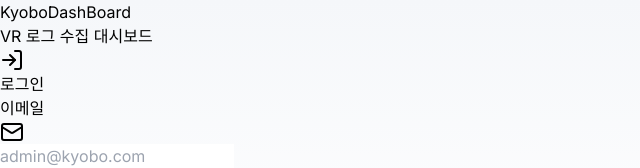
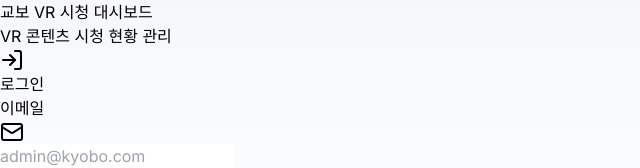
Before and after one commit to mindvridge/KyoboDashBoard, a Next.js app in the folder frontend/: page /login in a window 1280 px wide. Shown: the top 168 px of the page, without its empty margins (0-640 px from the left). Built offline with nearby package versions, Linux system fonts and the light colour scheme; no server answers.

Commit message:
refactor: 대시보드 타이틀 변경 (교보 VR 시청 대시보드)
- layout.tsx: 페이지 타이틀 변경
- login/page.tsx: 로그인 페이지 타이틀 변경
- Sidebar.tsx: 사이드바 로고 텍스트 변경

```diff
--- a/frontend/app/layout.tsx
+++ b/frontend/app/layout.tsx
@@ -6,8 +6,8 @@ import { Providers } from '@/components/providers/Providers';
 const inter = Inter({ subsets: ['latin'] });
 
 export const metadata: Metadata = {
-  title: 'VR 로그 대시보드',
-  description: 'VR 기기 로그 수집 및 분석 시스템',
+  title: '교보 VR 시청 대시보드',
+  description: '교보 VR 콘텐츠 시청 현황 대시보드',
 };
 
 export default function RootLayout({
--- a/frontend/app/login/page.tsx
+++ b/frontend/app/login/page.tsx
@@ -46,8 +46,8 @@ export default function LoginPage() {
     <div className="min-h-screen bg-gradient-to-br from-primary-50 to-primary-100 flex items-center justify-center p-4">
       <div className="w-full max-w-md">
         <div className="text-center mb-8">
-          <h1 className="text-3xl font-bold text-gray-900">KyoboDashBoard</h1>
-          <p className="text-gray-600 mt-2">VR 로그 수집 대시보드</p>
+          <h1 className="text-3xl font-bold text-gray-900">교보 VR 시청 대시보드</h1>
+          <p className="text-gray-600 mt-2">VR 콘텐츠 시청 현황 관리</p>
         </div>
 
         <Card>
--- a/frontend/components/dashboard/Sidebar.tsx
+++ b/frontend/components/dashboard/Sidebar.tsx
@@ -33,7 +33,7 @@ export function Sidebar() {
           <div className="w-8 h-8 bg-primary-500 rounded-lg flex items-center justify-center">
             <span className="text-white font-bold text-lg">VR</span>
           </div>
-          <span className="text-white font-semibold text-lg">로그 대시보드</span>
+          <span className="text-white font-semibold text-lg">교보 VR</span>
         </div>
       </div>
 
```
